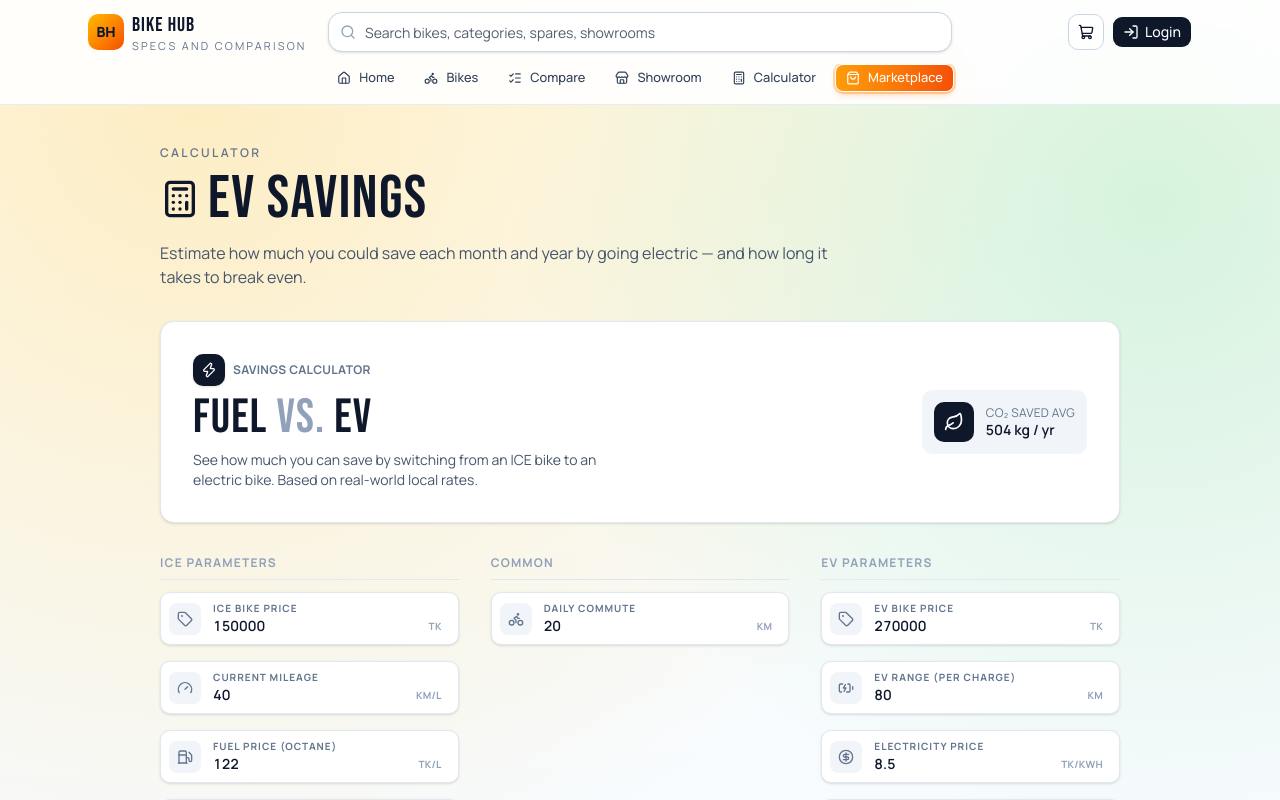
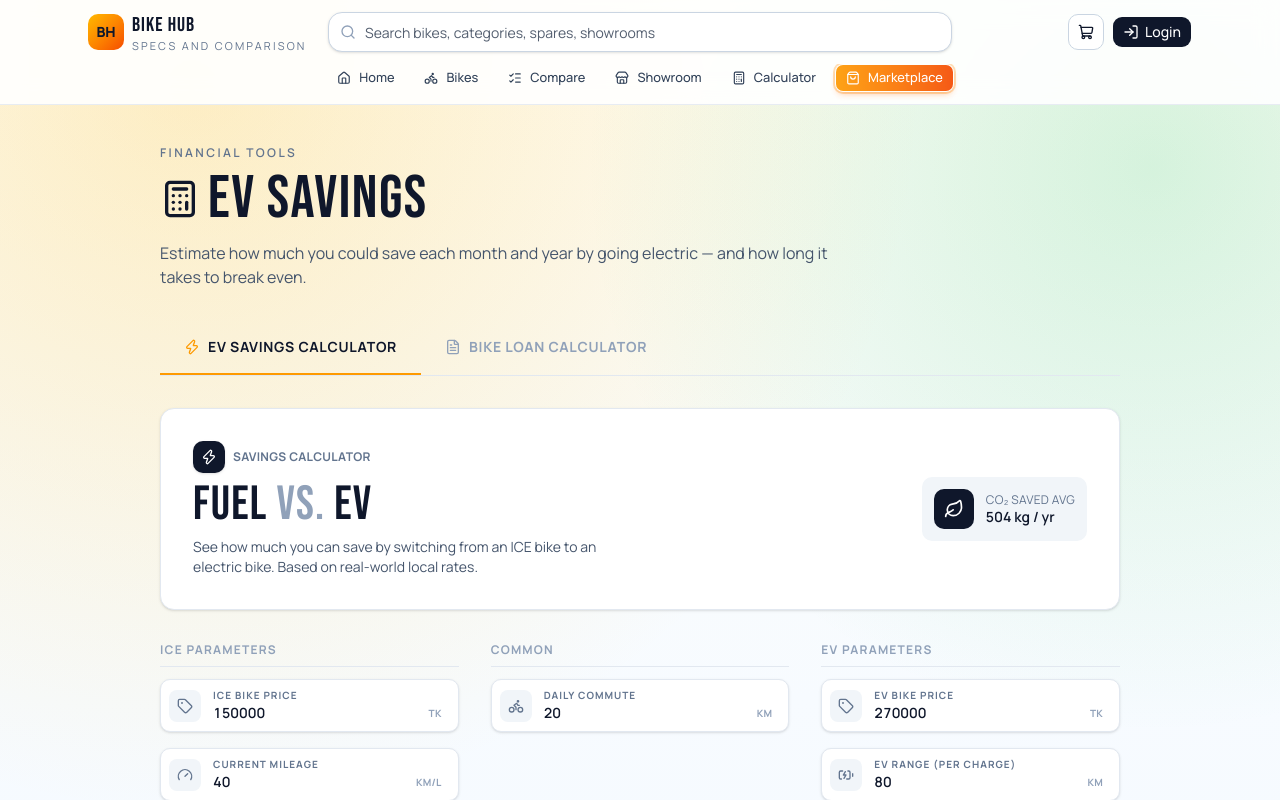
Before and after one commit to jahirul-pu/bike-hub, a Next.js app: page /calculator in a window 1280 px wide. Shown: the top 800 px of the page. Built offline with nearby package versions, Linux system fonts and the light colour scheme.

Commit message:
feat(calculator): split financial tools into separate ev savings and bike loan routes driven by search params

```diff
--- a/app/calculator/page.tsx
+++ b/app/calculator/page.tsx
@@ -1,34 +1,71 @@
 import type { Metadata } from "next";
-import { Calculator } from "lucide-react";
+import { Calculator, Zap, FileText } from "lucide-react";
 import { EvSavingsCalculator } from "@/components/site/ev-savings-calculator";
 import BikeLoanCalculator from "@/components/site/bike-loan-calculator";
+import Link from "next/link";
+import { cn } from "@/lib/utils";
 
 export const metadata: Metadata = {
-  title: "Fuel vs. EV Savings Calculator | Bike Hub",
+  title: "Calculators | Bike Hub",
   description:
-    "Calculate how much you can save by switching from a petrol bike to an electric bike. Compare monthly fuel, maintenance, and break-even costs.",
+    "Calculate your financial options: compare fuel vs EV savings, or estimate your bike loan EMIs.",
 };
 
-export default function CalculatorPage() {
+export default async function CalculatorPage(props: { searchParams: Promise<{ [key: string]: string | string[] | undefined }> }) {
+  const searchParams = await props.searchParams;
+  const currentTab = searchParams.tab === "loan" ? "loan" : "ev";
+
   return (
     <div className="mx-auto w-full max-w-5xl px-4 py-10 sm:px-6 lg:px-8">
       <section className="mb-8">
         <p className="text-xs font-semibold uppercase tracking-[0.2em] text-slate-500">
-          Calculator
+          Financial Tools
         </p>
         <h1 className="mt-2 flex items-center gap-2 font-heading text-5xl uppercase tracking-wide text-slate-900 sm:text-6xl">
           <Calculator className="h-10 w-10" />
-          EV Savings
+          {currentTab === "ev" ? "EV Savings" : "Loan EMIs"}
         </h1>
         <p className="mt-3 max-w-2xl text-slate-600">
-          Estimate how much you could save each month and year by going
-          electric — and how long it takes to break even.
+          {currentTab === "ev"
+            ? "Estimate how much you could save each month and year by going electric — and how long it takes to break even."
+            : "Estimate your monthly loan installments based on down payment, interest rate, and duration."}
         </p>
       </section>
 
-      <EvSavingsCalculator />
-      <div className="mt-10">
-        <BikeLoanCalculator />
+      {/* TABS MENU */}
+      <div className="flex border-b border-slate-200 mb-8 overflow-x-auto no-scrollbar">
+        <Link
+          href="?tab=ev"
+          className={cn(
+            "flex items-center gap-2 border-b-2 px-6 py-4 text-sm font-bold uppercase tracking-wider transition-colors",
+            currentTab === "ev"
+              ? "border-amber-500 text-slate-900"
+              : "border-transparent text-slate-400 hover:text-slate-700"
+          )}
+        >
+          <Zap className={cn("h-4 w-4", currentTab === "ev" ? "text-amber-500" : "")} />
+          EV Savings Calculator
+        </Link>
+        <Link
+          href="?tab=loan"
+          className={cn(
+            "flex items-center gap-2 border-b-2 px-6 py-4 text-sm font-bold uppercase tracking-wider transition-colors",
+            currentTab === "loan"
+              ? "border-amber-500 text-slate-900"
+              : "border-transparent text-slate-400 hover:text-slate-700"
+          )}
+        >
+          <FileText className={cn("h-4 w-4", currentTab === "loan" ? "text-amber-500" : "")} />
+          Bike Loan Calculator
+        </Link>
+      </div>
+
+      <div className="tab-content transition-all duration-300">
+        {currentTab === "ev" ? (
+          <EvSavingsCalculator />
+        ) : (
+          <BikeLoanCalculator />
+        )}
       </div>
     </div>
   );
```
